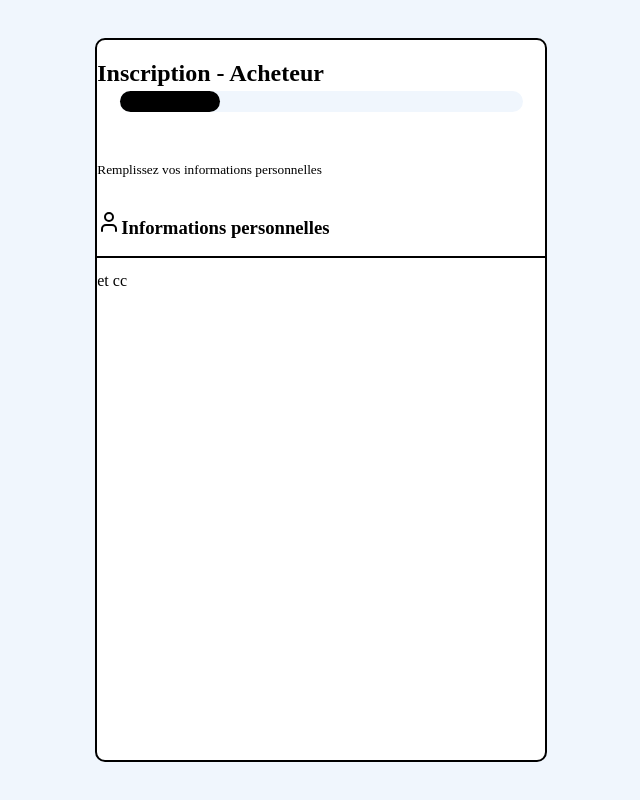
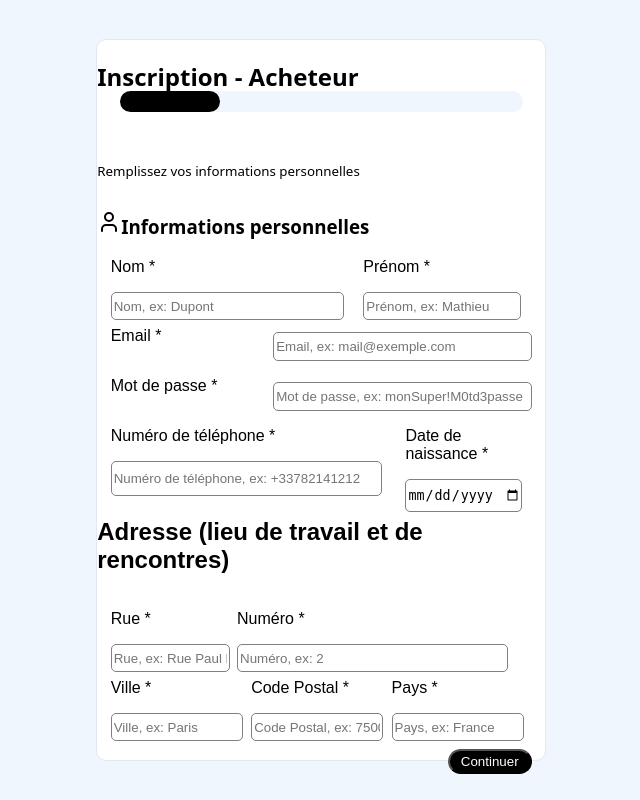
Before and after one commit to musigo-http/MYB, a PHP site: page /frontend/inscription/acheteur/acheteur.html in a window 1280 px wide. Shown: the whole page, without its empty margins (314-954 px from the left). Run offline with PHP 8.4, Linux system fonts and the light colour scheme.

Commit message:
acheteur fait

```diff
--- a/frontend/inscription/acheteur/acheteur.css
+++ b/frontend/inscription/acheteur/acheteur.css
@@ -7,14 +7,15 @@ body{
     justify-content: center;
     align-items: center;
     background-color: #f0f6fd;
+    font-family: Arial, Helvetica, sans-serif;
 }
 .container{
     background-color: white;
     width: 35%;
     height: 90%;
-    border: 2px solid black;
     position: absolute;
     border-radius: 10px;
+    border: 1px solid hsl(214.3 31.8% 91.4%);
 }
 .header{
     position: absolute;
@@ -22,8 +23,8 @@ body{
     left: 0;
     top: 0;
     width: 100%;
-    border-bottom: 2px solid black;
     display: flex;
+    font-family: ui-sans-serif, system-ui, sans-serif, "Apple Color Emoji", "Segoe UI Emoji", Segoe UI Symbol, "Noto Color Emoji";
 }
 form{
     position: absolute;
@@ -31,6 +32,10 @@ form{
     width: 100%;
     height: 70%;
     left: 0;
+    display: flex;
+    flex-direction: column;
+    justify-content: center;
+    align-items: center;
 }
 .animation{
     width: 90%;
@@ -99,3 +104,60 @@ form{
     font-size: smaller;
     left: 0;
 }
+#question1, #question2, #question3, #question4, #question6, #question7{
+    width: 94%;
+    display: flex;
+    justify-content: space-between;
+}
+.nom{
+    width: 60%;
+}
+.prenom{
+    width: 40%;
+}
+#nom, #prenom, #numero, #date, #rue, #numero2rue, #ville, #codepostal, #pays{
+    width: 90%;
+    height: 35%;
+    border-radius: 5px;
+    border: solid 1px grey;
+}
+#email, #password{
+    width: 60%;
+    height: 50%;
+    border-radius: 5px;
+    border: solid 1px grey;
+}
+#question2, #question3{
+    flex-direction: row;
+    align-items: end;
+}
+.numero{
+    width: 70%;
+}
+.date{
+    width: 30%;
+}
+.rue{
+    width: 30%;
+}
+.numero2rue{
+    width: 70%;
+}
+.ville, .codepostal, .pays{
+    width: 33.3%;
+}
+#question8{
+    width: 94%;
+    display: flex;
+    align-items: end;
+    justify-content: end;
+}
+#next{
+    margin-top: 5%;
+    background: black;
+    color: white;
+    cursor: pointer;
+    width: 20%;
+    height: 60%;
+    border-radius: 20px;
+}
--- a/frontend/inscription/acheteur/acheteur.html
+++ b/frontend/inscription/acheteur/acheteur.html
@@ -25,7 +25,64 @@
             </div>
         </div>
         <form action="POST">
-            <p>et cc</p>
+            <div id="question1">
+                <div class="nom">
+                    <p>Nom *</p>
+                    <input type="text" name="nom" id="nom" placeholder="Nom, ex: Dupont" required>
+                </div>
+                <div class="prenom">
+                    <p>Prénom *</p>
+                    <input type="text" name="prenom" id="prenom" placeholder="Prénom, ex: Mathieu" required>
+                </div>
+            </div>
+            <div id="question2">
+                <p>Email *</p>
+                <input type="text" name="email" id="email" placeholder="Email, ex: mail@exemple.com" required>
+            </div>
+            <div id="question3">
+                <p>Mot de passe *</p>
+                <input type="password" name="password" id="password" placeholder="Mot de passe, ex: monSuper!M0td3passe" required>
+            </div>
+            <div id="question4">
+                <div class="numero">
+                    <p>Numéro de téléphone *</p>
+                    <input type="text" name="numero" id="numero" placeholder="Numéro de téléphone, ex: +33782141212" required>
+                </div>
+                <div class="date">
+                    <p>Date de naissance *</p>
+                    <input type="date" name="date" id="date" required>
+                </div>
+            </div>
+            <div id="question5">
+                <h2>Adresse (lieu de travail et de rencontres)</h2>
+            </div>
+            <div id="question6">
+                <div class="rue">
+                    <p>Rue *</p>
+                    <input type="text" name="rue" id="rue" placeholder="Rue, ex: Rue Paul Bert" required>
+                </div>
+                <div class="numero2rue">
+                    <p>Numéro *</p>
+                    <input type="text" name="numero2rue" id="numero2rue" placeholder="Numéro, ex: 2" required>
+                </div>
+            </div>
+            <div id="question7">
+                <div class="ville">
+                    <p>Ville *</p>
+                    <input type="text" name="ville" id="ville" placeholder="Ville, ex: Paris" required>
+                </div>
+                <div class="codepostal">
+                    <p>Code Postal *</p>
+                    <input type="text" name="codepostal" id="codepostal" placeholder="Code Postal, ex: 75003" required>
+                </div>
+                <div class="pays">
+                    <p>Pays *</p>
+                    <input type="text" name="pays" id="pays" placeholder="Pays, ex: France" required>
+                </div>
+            </div>
+            <div id="question8">
+                <button type="submit" id="next">Continuer</button>
+            </div>
         </form>
     </div>
     <script src="main.js"></script>
```
